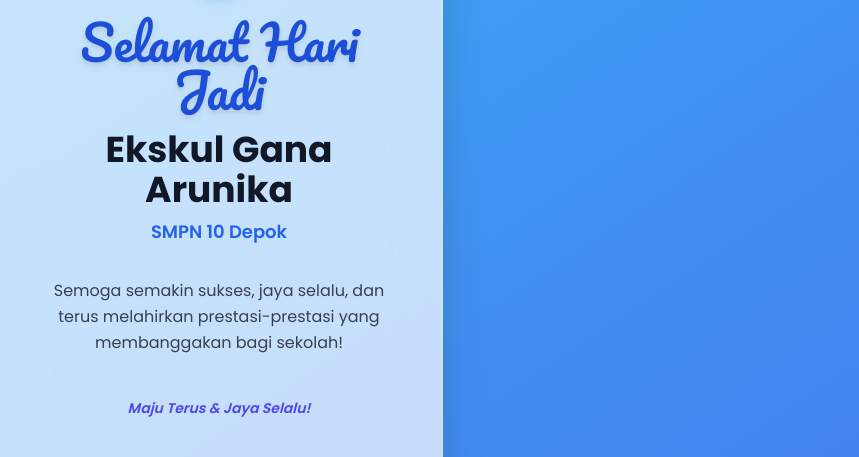
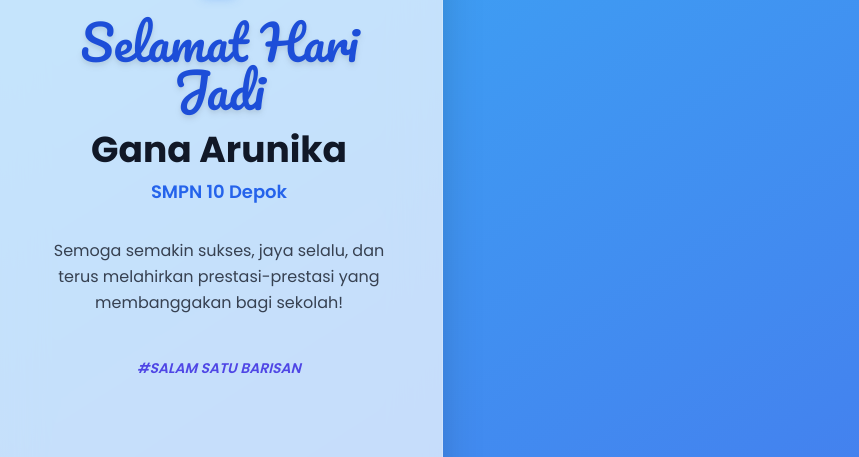
Before and after one commit to Rakhaandrianmaulana/Gana-arunika, a plain HTML site: page index.html in a window 1280 px wide. Shown: the part 131-588 px from the top of the page, 421-1280 px from the left. Drawn offline with nearby package versions, Linux system fonts and the light colour scheme.

Commit message:
Update index.html

```diff
--- a/index.html
+++ b/index.html
@@ -119,7 +119,7 @@
 
             <!-- Nama Ekskul (Animasi Fade In) -->
             <h2 class="text-3xl sm:text-4xl font-bold text-gray-900 mb-2 leading-tight animate-fade-in-up" style="animation-delay: 0.6s;">
-                Ekskul Gana Arunika
+                Gana Arunika
             </h2>
 
             <!-- Afiliasi Sekolah (Animasi Fade In) -->
@@ -134,7 +134,7 @@
 
             <!-- Penutup (Animasi Fade In) -->
             <div class="mt-4 animate-fade-in-up" style="animation-delay: 1.2s;">
-                <span class="text-indigo-600 text-sm italic font-semibold">Maju Terus & Jaya Selalu!</span>
+                <span class="text-indigo-600 text-sm italic font-semibold">#SALAM SATU BARISAN</span>
             </div>
         </div>
 
```
